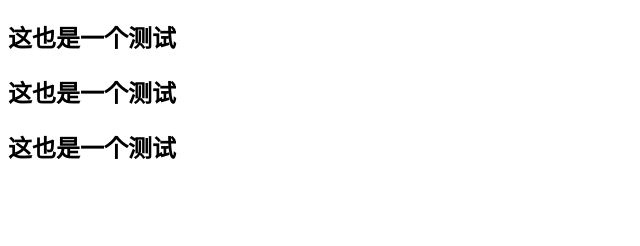
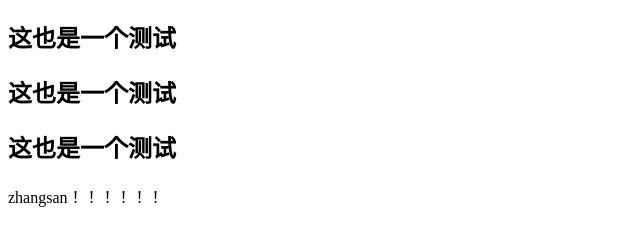
Before and after one commit to Roy9218PP/BJWeb-4, a plain HTML site: page index.html in a window 1280 px wide. Shown: the part 70-316 px from the top of the page, without its empty margins (0-640 px from the left). Drawn offline with Linux system fonts and the light colour scheme.

Commit message:
张三也提交了

```diff
--- a/index.html
+++ b/index.html
@@ -11,5 +11,6 @@
     <h2>这也是一个测试</h2>
     <h2>这也是一个测试</h2>
     <h2>这也是一个测试</h2>
+    zhangsan！！！！！！
 </body>
 </html>
```
